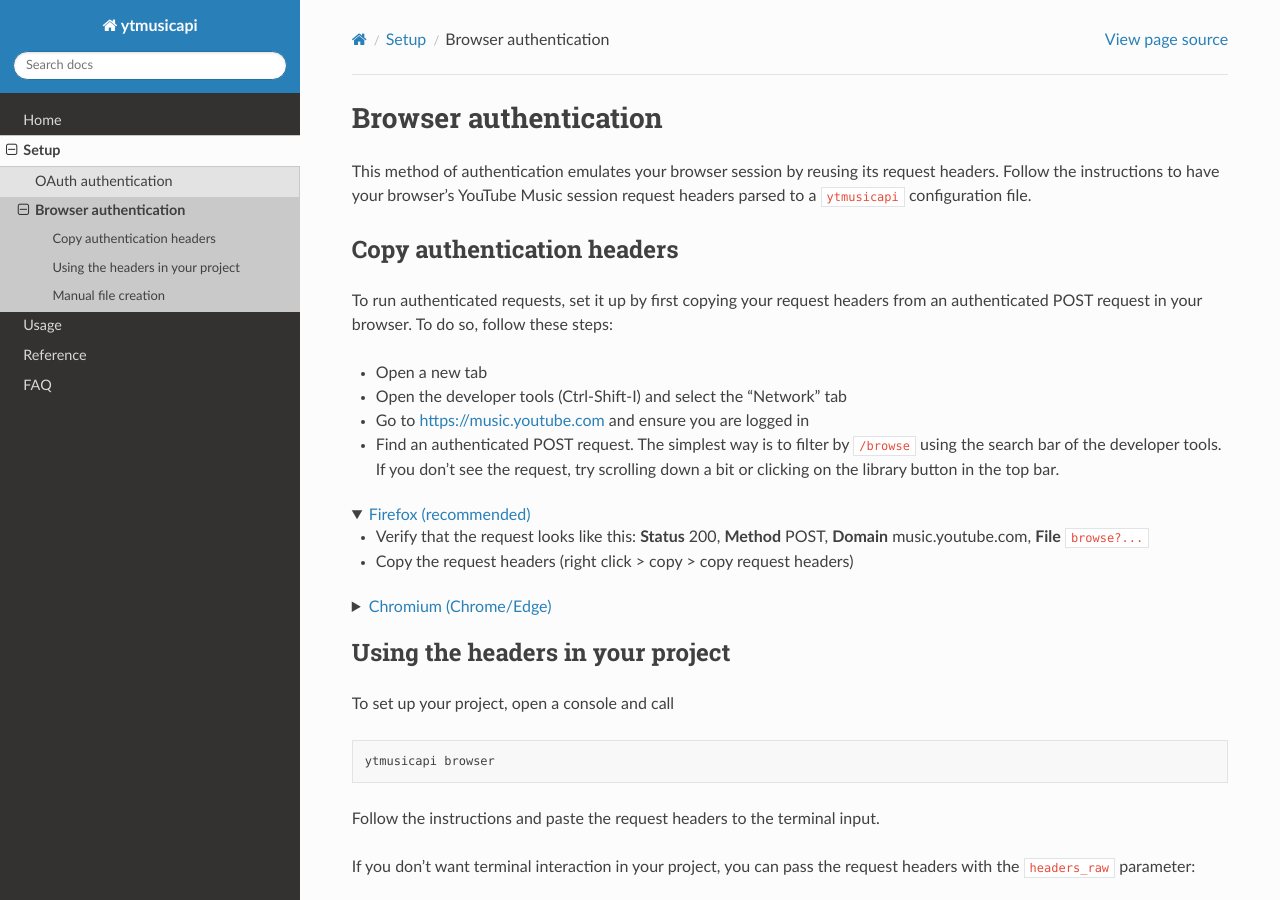
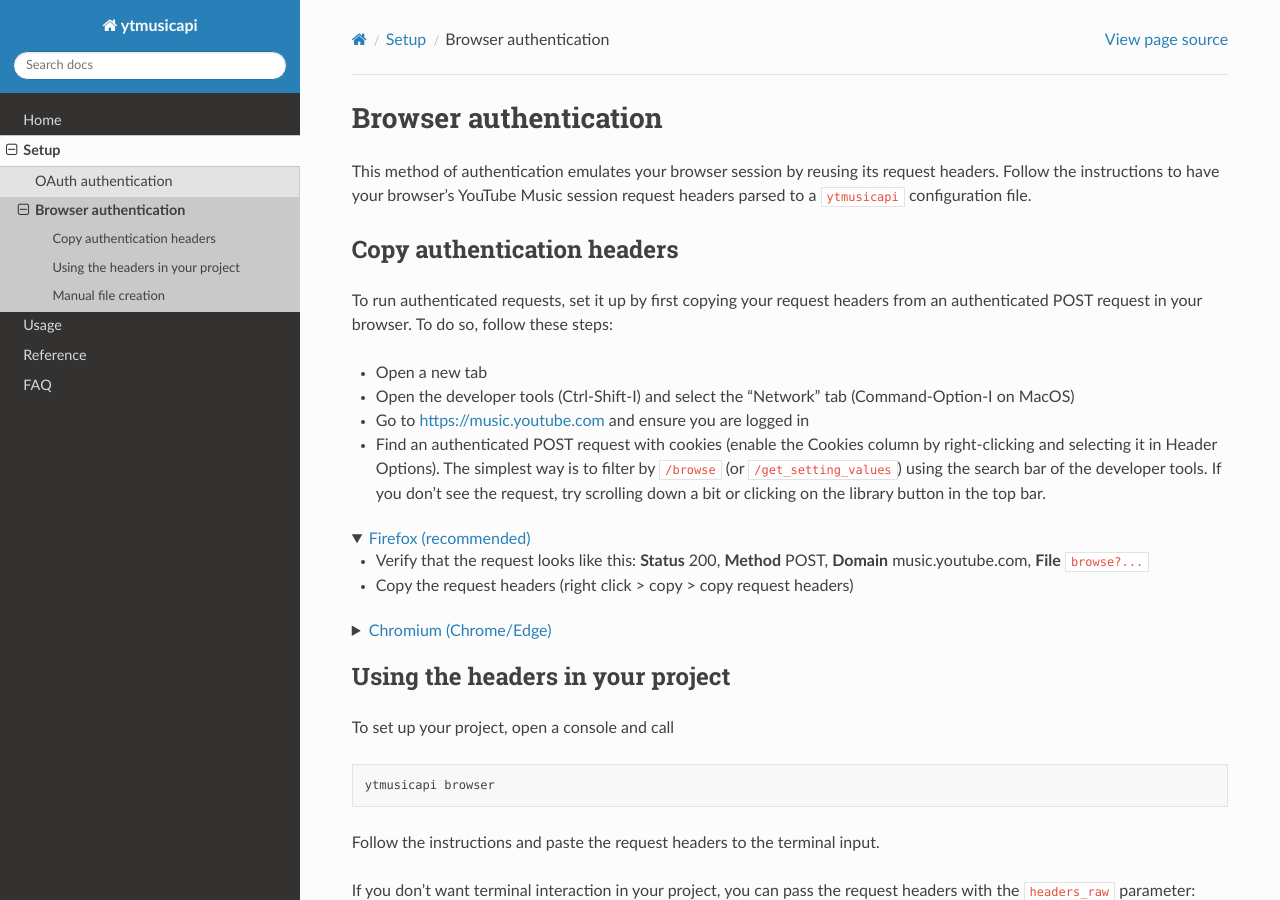
Before and after one commit to sigma67/ytmusicapi, a Sphinx documentation site: the page built from docs/source/setup/browser.rst, in a window 1280 px wide and 900 px high. Built offline with Sphinx 7.4.7 and the Read the Docs theme 3.1.0, drawn with Linux system fonts in a browser that asks for light colours; pages that are not in the unit, such as notebooks, are missing from menus; the version number could not be read and is left out.

Commit message:
docs: enhance browser authentication instructions for Chrome

```diff
--- a/docs/source/setup/browser.rst
+++ b/docs/source/setup/browser.rst
@@ -12,9 +12,9 @@
 To do so, follow these steps:
 
 - Open a new tab
-- Open the developer tools (Ctrl-Shift-I) and select the "Network" tab
+- Open the developer tools (Ctrl-Shift-I) and select the "Network" tab (Command-Option-I on MacOS)
 - Go to https://music.youtube.com and ensure you are logged in
-- Find an authenticated POST request. The simplest way is to filter by ``/browse`` using the search bar of the developer tools.
+- Find an authenticated POST request with cookies (enable the Cookies column by right-clicking and selecting it in Header Options). The simplest way is to filter by ``/browse`` (or ``/get_setting_values``) using the search bar of the developer tools.
   If you don't see the request, try scrolling down a bit or clicking on the library button in the top bar.
 
 .. raw:: html
@@ -40,6 +40,18 @@
 
     - Verify that the request looks like this: **Status** 200, **Name** ``browse?...``
     - Click on the Name of any matching request. In the "Headers" tab, scroll to the section "Request headers" and copy everything starting from "accept: \*/\*" to the end of the section
+      - On new versions of Chrome "Copy as fetch (Node.js)" can be used to get the headers in a more convenient format. In this case, copy everything between the curly braces after "headers: {" and before the closing curly brace.
+      - It should look like this:
+.. code-block:: json
+
+    {
+      "accept": "*/*",
+      "accept-encoding": "gzip, deflate, br",
+      "accept-language": "en-US,en;q=0.9",
+      ...
+      "x-youtube-client-name": "67",
+      "x-youtube-client-version": "2.20211021.00.00"
+    }
 
 .. raw:: html
 
```
